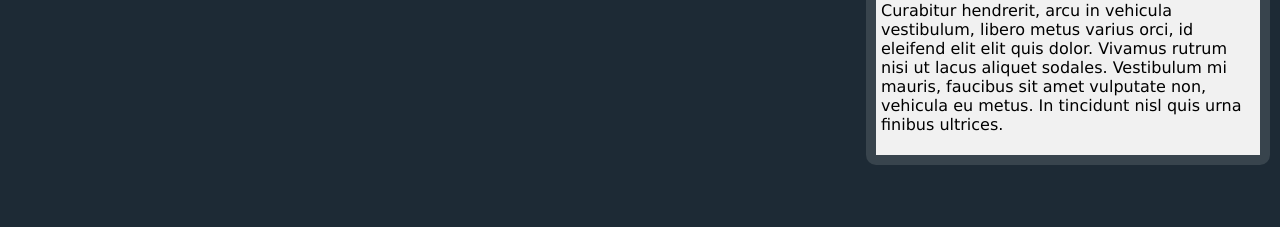
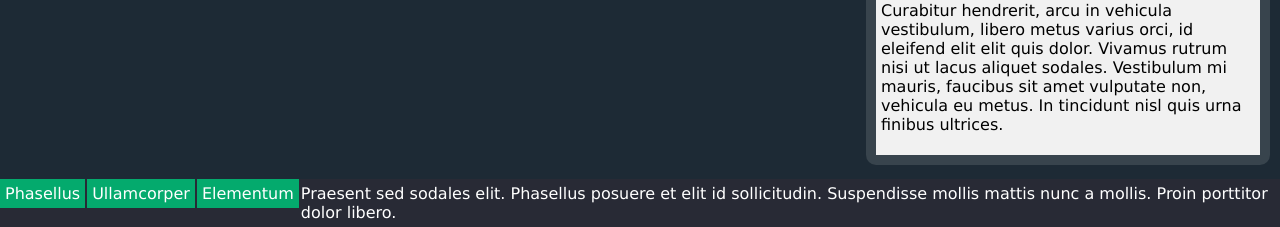
Before and after one commit to ubaldo-reidenbach-solutions/laughing_fishstick, a PHP site: page / in a window 1280 px wide. Shown: the part 1565-1792 px from the top of the page. Run offline with PHP 8.4, Linux system fonts and the light colour scheme.

Commit message:
feat: update webapp
add bottom status bar

```diff
--- a/index.php
+++ b/index.php
@@ -80,6 +80,18 @@
 					<div class="w_body"><div class="square3"></div><p>Praesent convallis nec orci eu porta. Nullam finibus urna vitae gravida vulputate. Etiam mattis diam in imperdiet dictum. Aliquam malesuada nulla sed eros convallis pharetra. Vivamus nisi neque, molestie vel mollis sed, maximus eu risus. Integer fringilla dui nec lorem imperdiet scelerisque. Nullam in turpis felis. Suspendisse ut massa suscipit, pharetra elit nec, commodo risus. Nam iaculis libero sed nulla consectetur condimentum.</p><p>Interdum et malesuada fames ac ante ipsum primis in faucibus. Phasellus ut varius purus, id varius urna. Quisque sollicitudin libero mollis massa pharetra, sed ultricies massa placerat. Suspendisse vitae ultricies dolor. Mauris ut mauris euismod, ultricies purus sit amet, imperdiet urna. Vivamus semper libero eget orci vestibulum, eget auctor ipsum ultricies. Mauris in neque ac ex consectetur hendrerit. In ornare purus odio, sed accumsan elit tincidunt ac. Nulla a enim dolor. Cras mollis leo et ipsum porta, nec iaculis lectus lobortis. Duis lectus lacus, aliquet vitae tincidunt ac, placerat at diam.</p></div>
 				</div>
 			</div>
+			<div class="full-width">
+				<div class="cookie">Phasellus</div>
+				<div class="cookie">Ullamcorper</div>
+				<div class="cookie">Elementum</div>
+				<div class="terminal">Praesent sed sodales elit. Phasellus posuere et elit id sollicitudin. Suspendisse mollis mattis nunc a mollis. Proin porttitor dolor libero.</div
+			</div>
+			<div class="footer">
+				<div class="cookie">Phasellus</div>
+				<div class="cookie">Ullamcorper</div>
+				<div class="cookie">Elementum</div>
+				<div class="terminal">Praesent sed sodales elit. Phasellus posuere et elit id sollicitudin. Suspendisse mollis mattis nunc a mollis. Proin porttitor dolor libero.</div>
+			</div>
 		</div>
 	</body>
 </html>
--- a/webapp.css
+++ b/webapp.css
@@ -22,6 +22,33 @@ div.header {
 	top: 0;
 	width: 100%;
 	background-color: #1d2a35;
+}
+
+div.footer {
+	position: fixed;
+	left: 0;
+	bottom: 0;
+	width: 100%;
+	background-color: #282A35;
+}
+
+div.cookie {
+	color: white;
+	float: left;
+	padding: 5px;
+	font-family: Verdana, sans-serif;
+	background-color: #04AA6D;
+	margin-right: 2px;
+}
+
+div.terminal {
+	color: white;
+	font-family: Verdana, sans-serif;
+	padding: 5px;
+}
+
+div.terminal:hover {
+	background-color: black;
 }
 
 div.menu {
```
